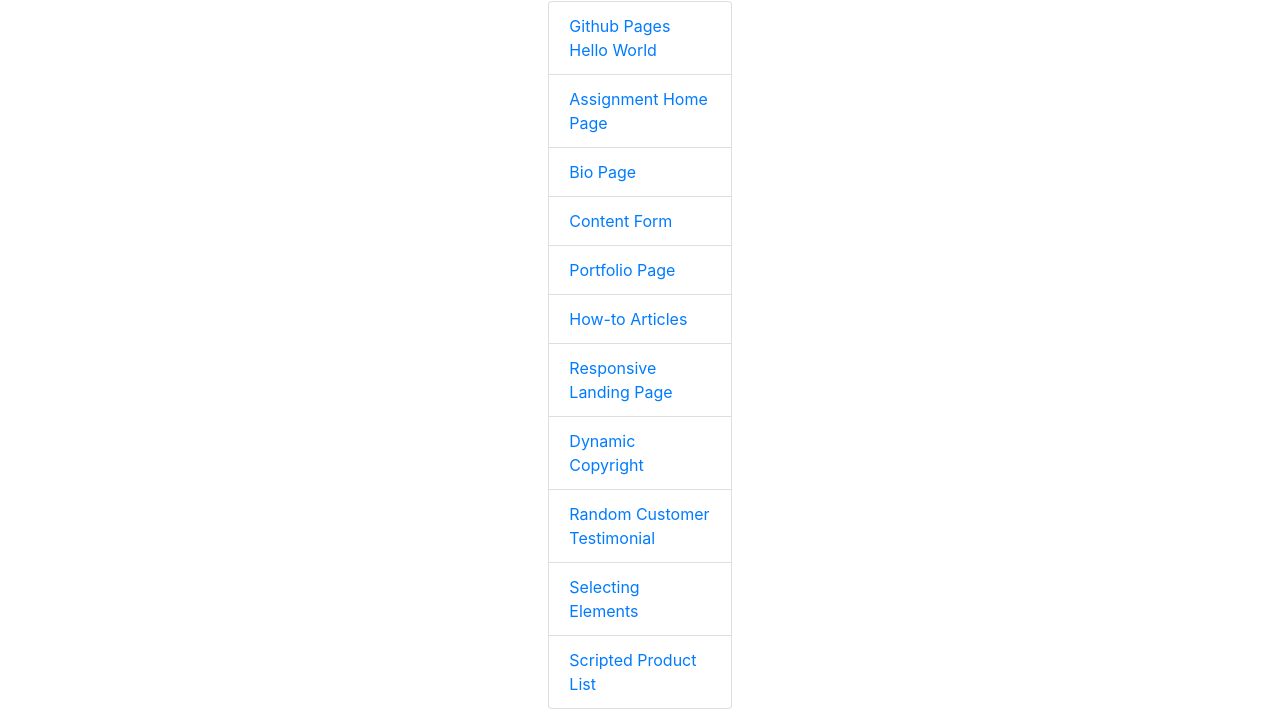
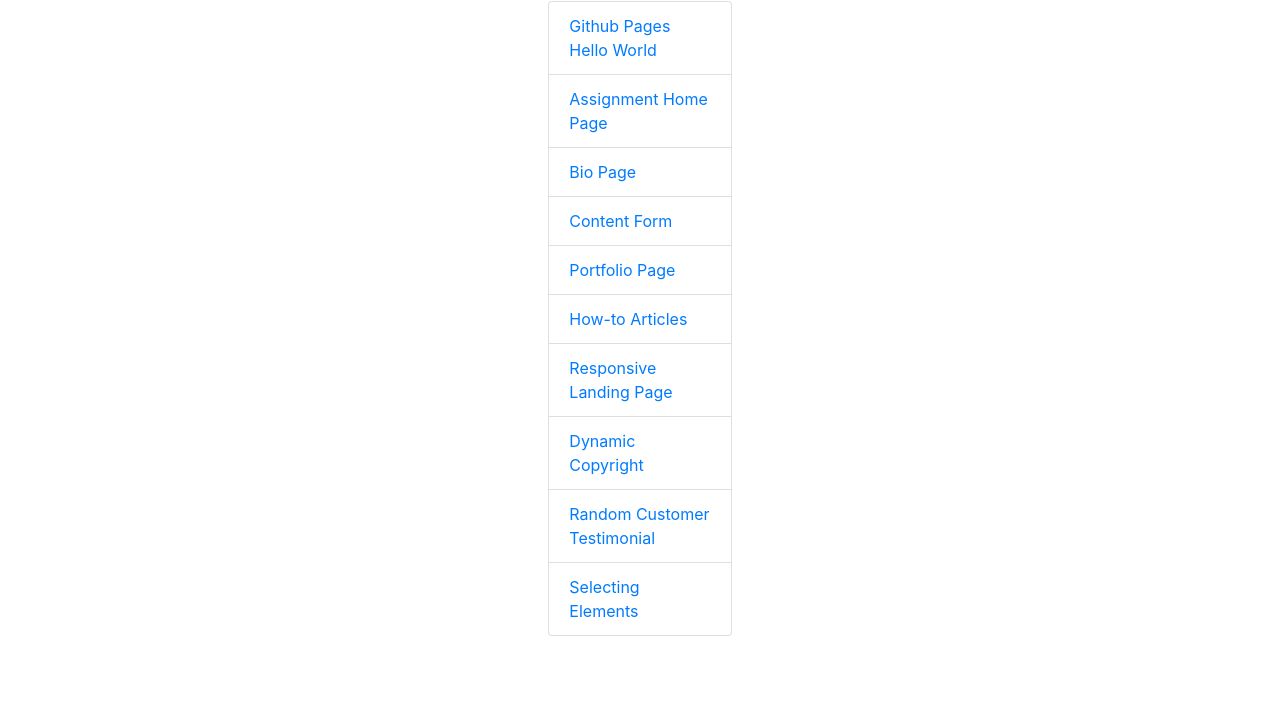
Before and after one commit to Joshuakneilson/CSC223LabsJKNeilson, a plain HTML site: page src/index.html in a window 1280 px wide. Shown: the part 218-927 px from the top of the page. After the commit the page ends 854 px from the top, so only its background shows below. Drawn offline with nearby package versions, Linux system fonts and the light colour scheme.

Commit message:
Update index.html

```diff
--- a/src/index.html
+++ b/src/index.html
@@ -21,7 +21,6 @@
                 <li class="list-group-item"><a href="assignment-07.html">Dynamic Copyright</a></li>
                 <li class="list-group-item"><a href="assignment-05.html">Random Customer Testimonial</a></li>
                 <li class="list-group-item"><a href="assignment-11.html">Selecting Elements</a></li>
-                <li class="list-group-item"><a href="assignment-12.html">Scripted Product List</a></li>
 		    </ul>
             </div>
 		</div>
```
